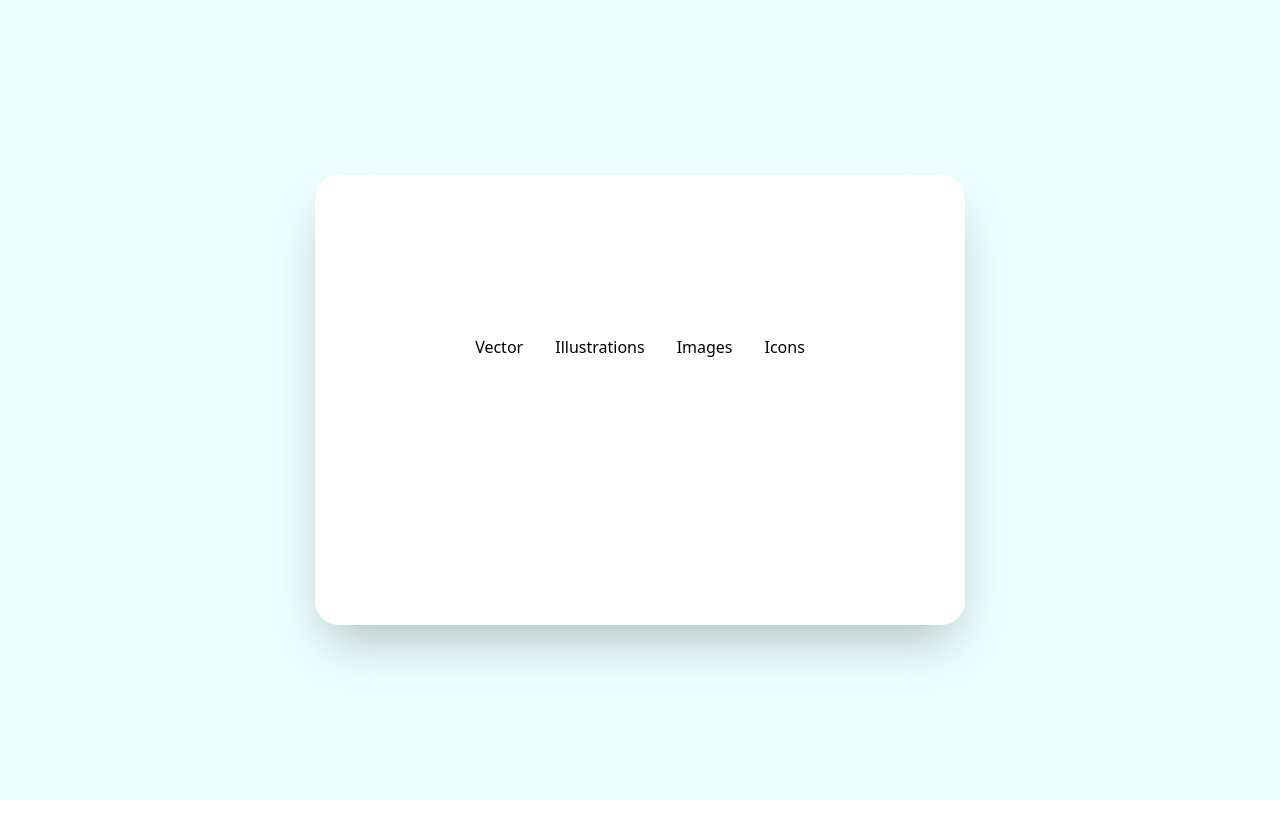
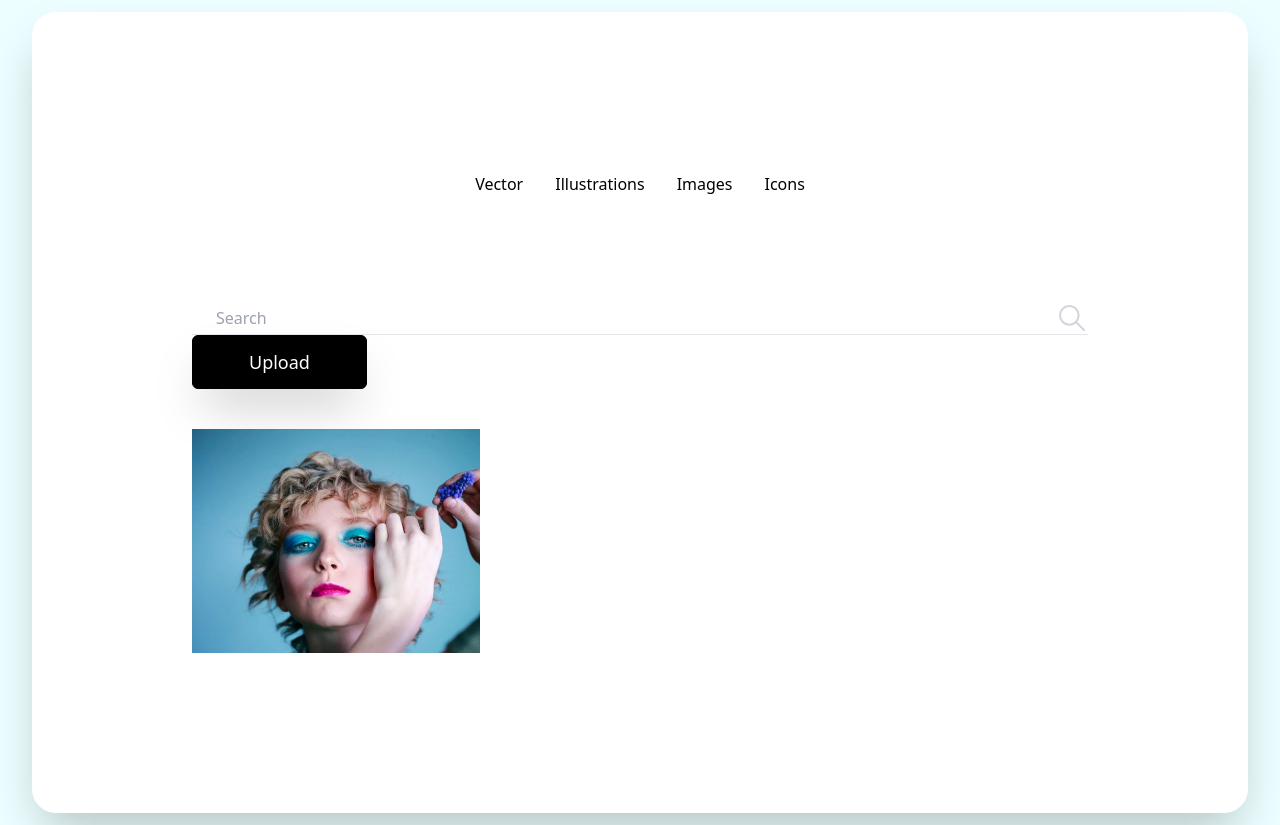
Before and after one commit to TaiwoOluwaseyi/Image-Gallery-tailwind, a plain HTML site: page index.html in a window 1280 px wide. Before the commit the page ends 800 px from the top, so only its background shows below. Drawn offline with nearby package versions, Linux system fonts and the light colour scheme.

Commit message:
second commit

```diff
--- a/index.html
+++ b/index.html
@@ -1,46 +1,108 @@
 <!DOCTYPE html>
 <html lang="en">
   <head>
-  <meta charset="UTF-8">
-  <meta http-equiv="X-UA-Compatible" content="IE=edge">
-  <meta name="viewport" content="width=device-width, initial-scale=1.0">
+    <meta charset="UTF-8" />
+    <meta http-equiv="X-UA-Compatible" content="IE=edge" />
+    <meta name="viewport" content="width=device-width, initial-scale=1.0" />
     <script src="https://cdn.tailwindcss.com"></script>
     <title>Image Gallery</title>
   </head>
   <body>
     <!-- Global Container -->
     <div class="flex items-center justify-center min-h-screen bg-cyan-50">
-
       <!-- Card Container -->
 
       <div class="bg-white p-6 m-3 space-y-10 shadow-2xl rounded-3xl md:p-40">
         <!-- Menu Container -->
-      <div class="flex flex-col items-center justify-center space-y-3 md:flex-row md:space-y-0 md:space-x-8 md:mb-24 justify-end">
+        <div
+          class="flex flex-col items-center justify-center space-y-3 md:flex-row md:space-y-0 md:space-x-8 md:mb-24 justify-end"
+        >
           <!--Menu Items  -->
           <div class="group">
             <a href="#">Vector</a>
-          <div class="mx-2 mt-2 duration-500 border-b-2 opacity-0 border-black group-hover:opacity-100"></div>
+            <div
+              class="mx-2 mt-2 duration-500 border-b-2 opacity-0 border-black group-hover:opacity-100"
+            ></div>
           </div>
 
           <div class="group">
             <a href="#">Illustrations</a>
-          <div class="mx-2 mt-2 duration-500 border-b-2 opacity-0 border-black group-hover:opacity-100"></div>
+            <div
+              class="mx-2 mt-2 duration-500 border-b-2 opacity-0 border-black group-hover:opacity-100"
+            ></div>
           </div>
 
           <div class="group">
             <a href="#">Images</a>
-          <div class="mx-2 mt-2 duration-500 border-b-2 opacity-0 border-black group-hover:opacity-100"></div>
+            <div
+              class="mx-2 mt-2 duration-500 border-b-2 opacity-0 border-black group-hover:opacity-100"
+            ></div>
           </div>
 
           <div class="group">
             <a href="#">Icons</a>
-          <div class="mx-2 mt-2 duration-500 border-b-2 opacity-0 border-black group-hover:opacity-100"></div>
+            <div
+              class="mx-2 mt-2 duration-500 border-b-2 opacity-0 border-black group-hover:opacity-100"
+            ></div>
           </div>
         </div>
 
+        <!--Search Container  -->
+        <div
+          class="flex-col justify-between space-y-5 md:flex-row md:space-y-0"
+        >
+          <!-- Input and svg container -->
+          <div class="flex justify-between border-b">
+            <input
+              type="text"
+              class="ml-6 border-none md:w-80 placeholder:font-thin focus:outline-none"
+              placeholder="Search"
+            />
+            <button>
+              <svg
+                xmlns="http://www.w3.org/2000/svg"
+                class="w-8 text-gray-300 duration-200 hover:scale-110"
+                viewBox="0 0 24 24"
+                stroke-width="1.5"
+                stroke="currentColor"
+                fill="none"
+                stroke-linecap="round"
+                stroke-linejoin="round"
+              >
+                <path stroke="none" d="M0 0h24v24H0z" fill="none" />
+                <circle cx="10" cy="10" r="7" />
+                <line x1="21" y1="21" x2="15" y2="15" />
+              </svg>
+            </button>
+          </div>
 
+          <!-- Upload Button -->
+          <button
+            class="py-3 px-14 text-lg font-normal text-white bg-black border border-black rounded-md shadow-2xl duration-200 hover:bg-white hover:text-black"
+          >
+            Upload
+          </button>
+        </div>
+
+        <!-- Gallery Container -->
+        <div class="grid gap-4 md:grid-cols-3">
+          <!-- Image 1 -->
+          <div class="relative group">
+            <img src="./images/image1.jpg" alt="" class="w-72">
+            <div class="absolute bottom-0 left-0 right-0 p-2 px-4 text-white duration-500 bg-black opacity-0 group-hover:opacity-100 bg-opacity-40">
+              <div class="flex justify-between w-full">
+                <div class="font-normal">
+                  <p class="text-sm">Abstract painting</p>
+                  <p class="text-xs">245 likes - 35 shares</p>
+                </div>
+                <div class="flex items-center">
+                  <img src="./images/bookmark.svg" alt="bookmark">
                 </div>
               </div>
-
+            </div>
+          </div>
+        </div>
+      </div>
+    </div>
   </body>
 </html>
```
Lines whose indentation alone changed are shown as unchanged.
